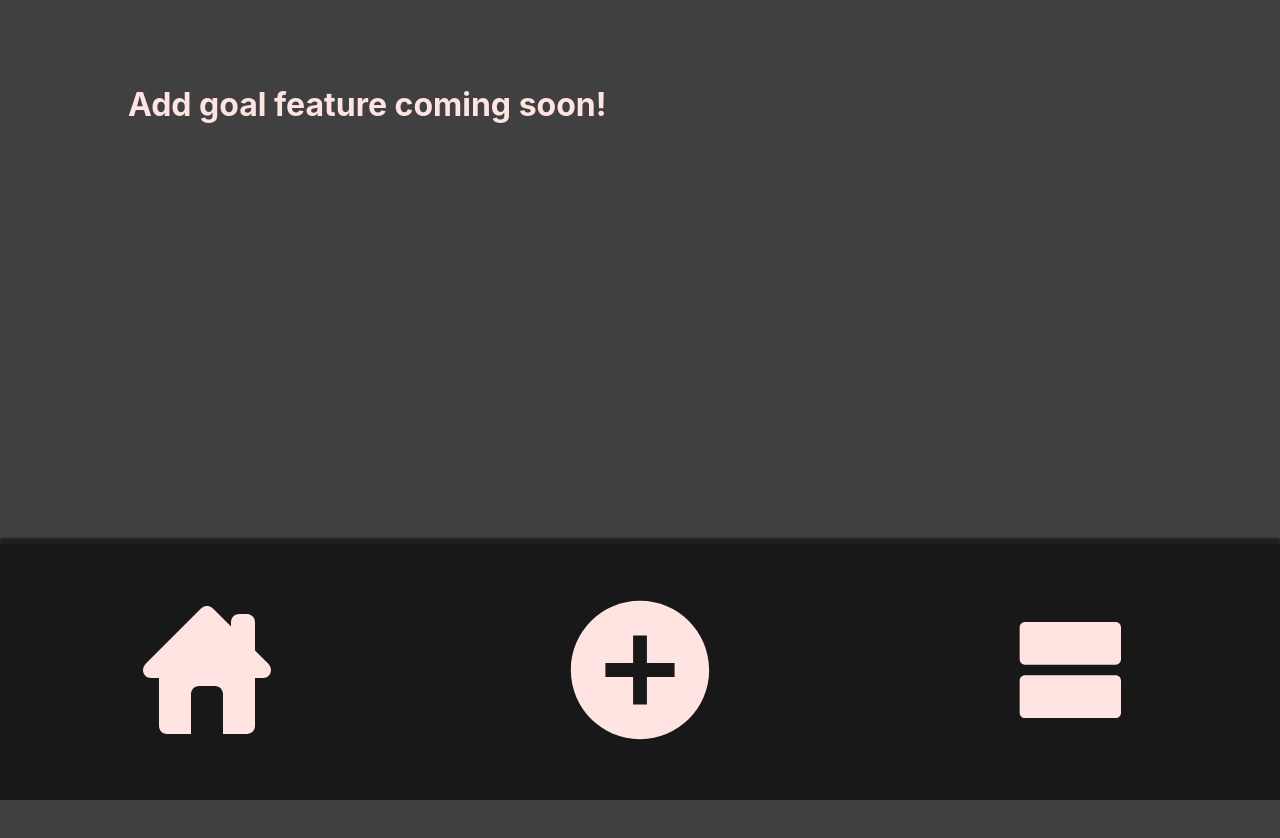
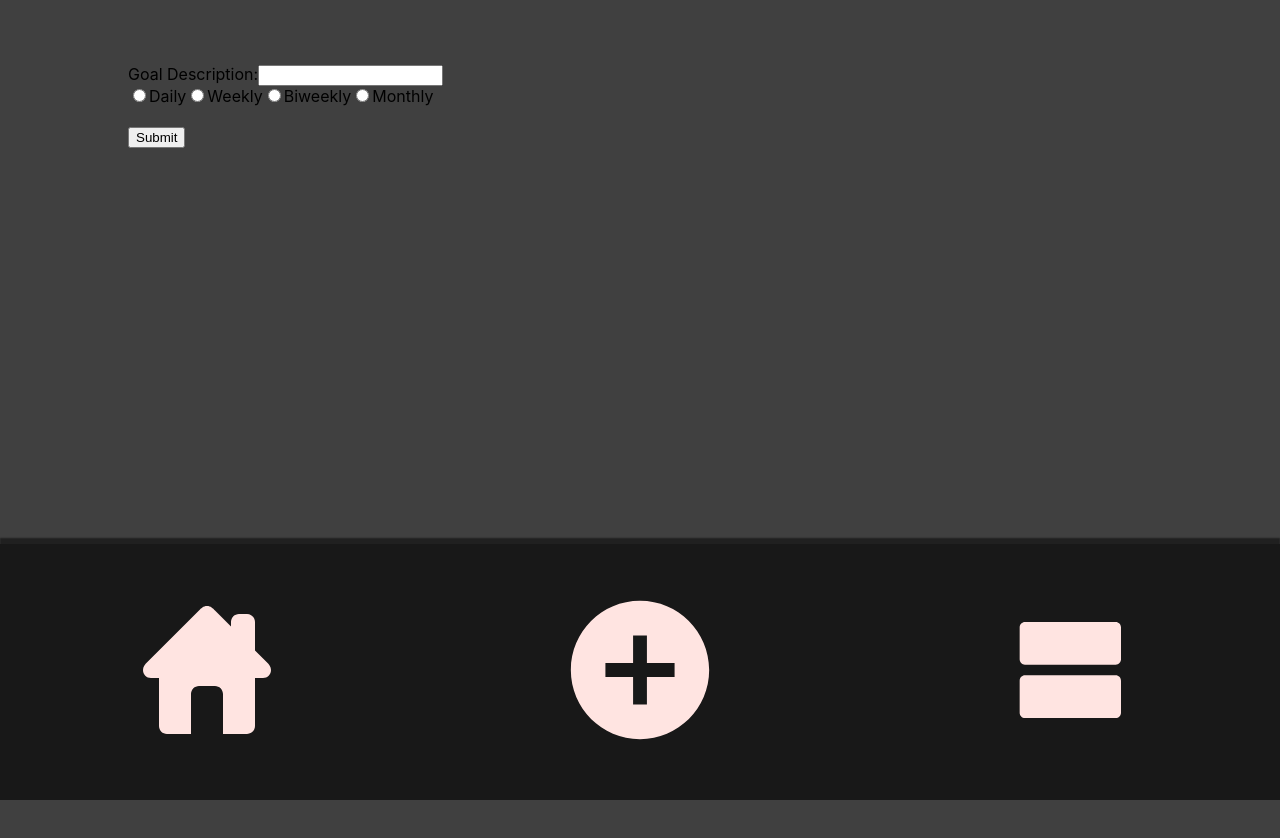
Before and after one commit to juanjmartinezguevara/goal-tracker, a React (Create React App) app in the folder client/: page /add-goal in a window 1280 px wide. Shown: the top 838 px of the page. Built offline with nearby package versions, Linux system fonts and the light colour scheme.

Commit message:
Add AddGoal submission form

```diff
--- a/client/src/components/AddGoal.js
+++ b/client/src/components/AddGoal.js
@@ -1,10 +1,40 @@
 import React from "react";
 
 function AddGoal(props) {
+  const handleChange = (event) => {
+    this.setState({ value: event.target.value });
+  };
+
+  const handleSubmit = (event) => {
+    alert("Form was successfully submitted!");
+    event.preventDefault();
+  };
+
   return (
     <div className="bg-color">
       <div className="margin-main">
-        <h1>Add goal feature coming soon!</h1>
+        <form>
+          <label>
+            Goal Description:
+            <input type="text" />
+          </label>
+          <div>
+            <label>
+              <input value="daily" type="radio"></input>Daily
+            </label>
+            <label>
+              <input value="weekly" type="radio"></input>Weekly
+            </label>
+            <label>
+              <input value="biweekly" type="radio"></input>Biweekly
+            </label>
+            <label>
+              <input value="monthly" type="radio"></input>Monthly
+            </label>
+          </div>
+          <br />
+          <input type="submit" value="Submit" onClick={handleSubmit}/>
+        </form>
       </div>
     </div>
   );
```
